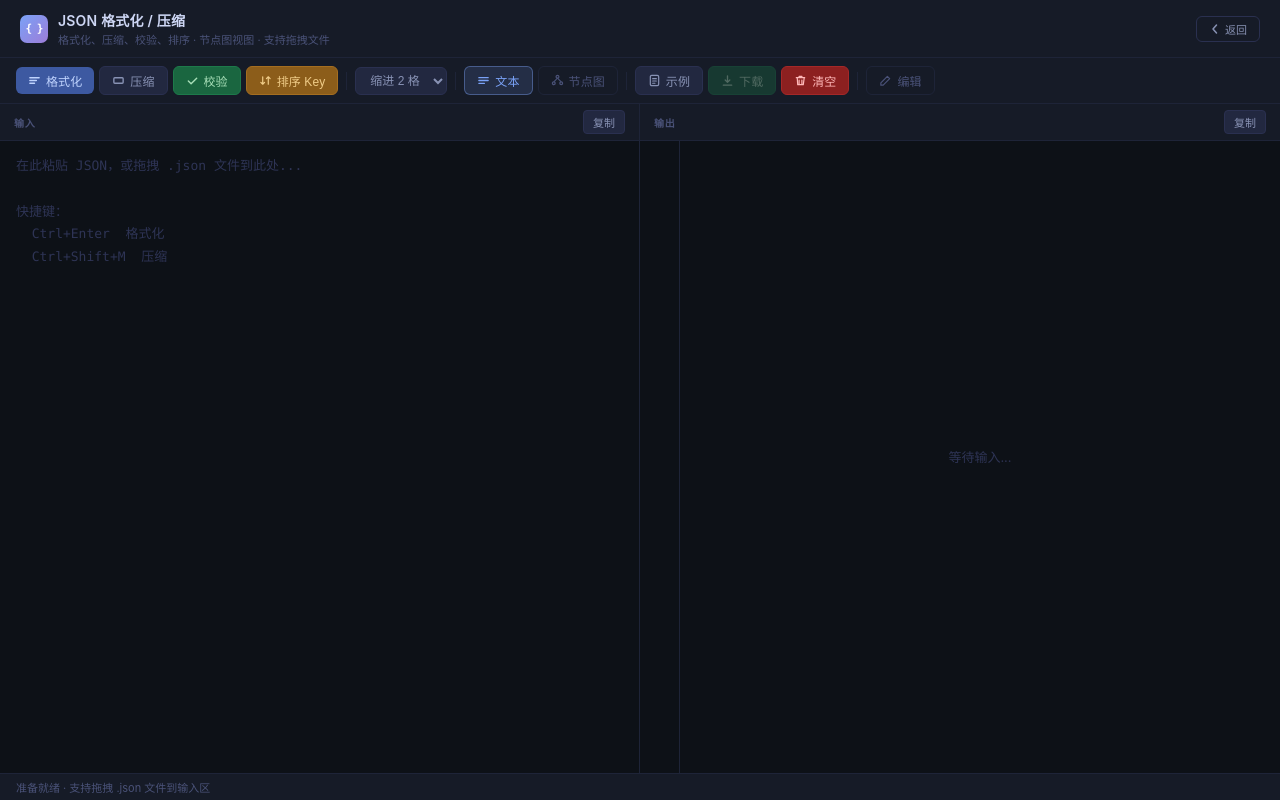
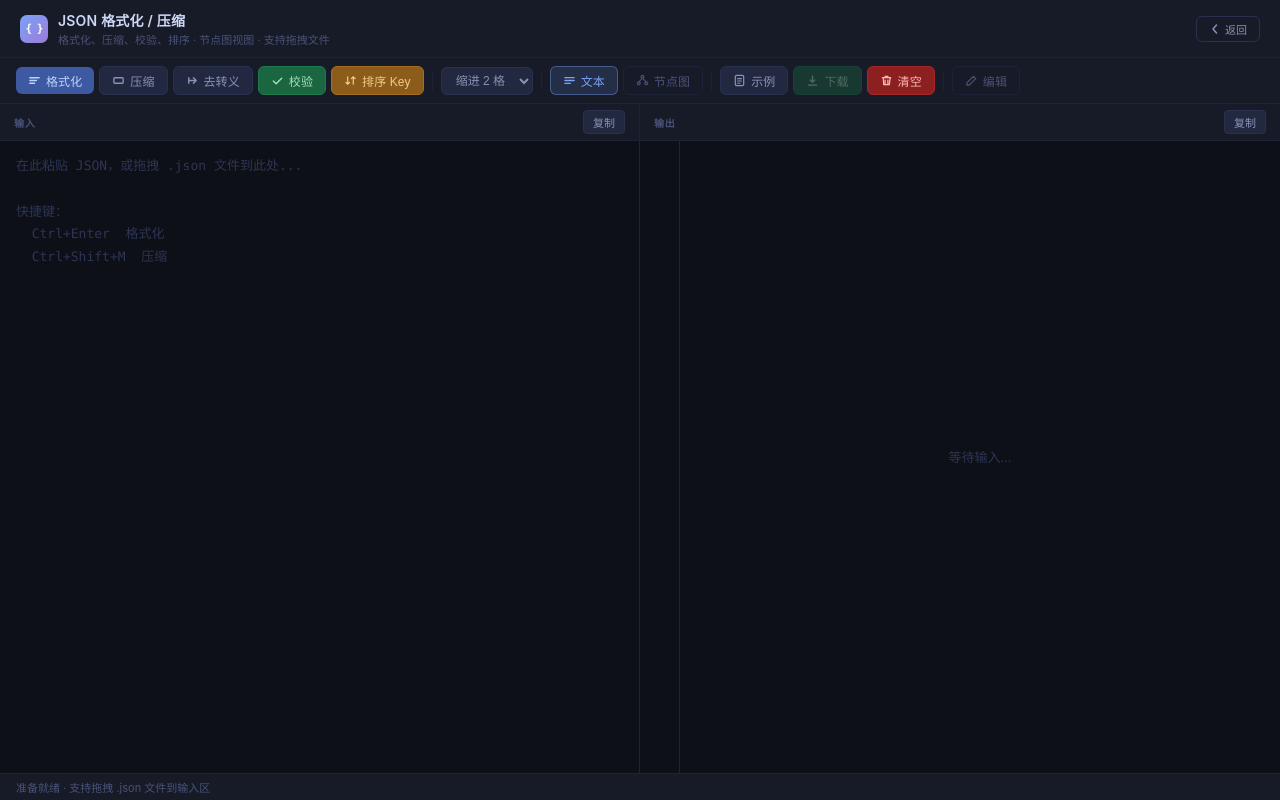
Before and after one commit to swordmaster-sgw/ToolKit, a browser extension: page tools/json-formatter/index.html in a window 1280 px wide. Drawn offline with Linux system fonts and the light colour scheme.

Commit message:
feat(json-formatter): add unescape JSON button - strip escape layers and format

```diff
--- a/tools/json-formatter/index.html
+++ b/tools/json-formatter/index.html
@@ -850,6 +850,10 @@
   <button class="btn btn-secondary" onclick="minifyJSON()" title="压缩为单行">
     <svg viewBox="0 0 14 14" fill="none"><rect x="2" y="4" width="10" height="6" rx="1" stroke="currentColor" stroke-width="1.5"/></svg>
     压缩
+  </button>
+  <button class="btn btn-secondary" onclick="unescapeJSON()" title="去除转义 / 将转义 JSON 字符串还原为 JSON">
+    <svg viewBox="0 0 14 14" fill="none"><path d="M3 7h8M8 4l3 3-3 3" stroke="currentColor" stroke-width="1.5" stroke-linecap="round" stroke-linejoin="round"/><path d="M3 4v6" stroke="currentColor" stroke-width="1.5" stroke-linecap="round"/></svg>
+    去转义
   </button>
   <button class="btn btn-success" onclick="validateJSON()">
     <svg viewBox="0 0 14 14" fill="none"><path d="M2.5 7.5l3 3 6-6" stroke="currentColor" stroke-width="1.5" stroke-linecap="round" stroke-linejoin="round"/></svg>
@@ -1620,6 +1624,58 @@ function minifyJSON() {
   } catch(e) { setStatus('JSON 语法错误: '+e.message,'error'); }
 }
 
+// 去除转义：将转义 JSON 字符串（如 "{\"a\":1}"）还原为 JSON 对象后格式化输出
+// 支持多层嵌套转义（转义套转义）以及外层带引号的情况
+function unescapeJSON() {
+  const raw = document.getElementById('input').value.trim();
+  if (!raw) { setStatus('请先输入内容', 'error'); return; }
+
+  let str = raw;
+  let parsed = null;
+  let depth = 0;
+
+  // 尝试多次 unescape，最多 5 层（防止无限循环）
+  while (depth < 5) {
+    // 先尝试直接解析（可能已经是合法 JSON）
+    try {
+      parsed = JSON.parse(str);
+      // 如果解析结果仍是字符串，说明还有一层转义，继续剥
+      if (typeof parsed === 'string') {
+        str = parsed;
+        depth++;
+        continue;
+      }
+      break; // 解析成非字符串 → 成功
+    } catch(e) {
+      // 解析失败：尝试去掉外层引号后再解析
+      if ((str.startsWith('"') && str.endsWith('"')) ||
+          (str.startsWith("'") && str.endsWith("'"))) {
+        str = str.slice(1, -1);
+        depth++;
+        continue;
+      }
+      setStatus('无法识别的内容，请确认是转义 JSON 字符串', 'error');
+      return;
+    }
+  }
+
+  if (parsed === null || typeof parsed === 'string') {
+    setStatus('去转义失败：内容无法还原为 JSON', 'error');
+    return;
+  }
+
+  // 还原成功，填回输入框并格式化输出
+  const formatted = JSON.stringify(parsed, null, getIndent());
+  parsedData = parsed;
+  lastFormattedOutput = formatted;
+  document.getElementById('input').value = JSON.stringify(parsed); // 更新输入为干净 JSON
+  showOutput(syntaxHighlight(formatted));
+  setOutSize(formatted.length);
+  const stats = countStats(parsed);
+  setStatus(`✅ 去转义成功（剥了 ${depth + 1} 层）`, 'success');
+  setDetail(`${stats.keys} 个键 · ${stats.values} 个值 · 深度 ${stats.depth}`);
+}
+
 function validateJSON() {
   // 根据当前模式选择输入源
   const inputSource = isEditMode ?
```
